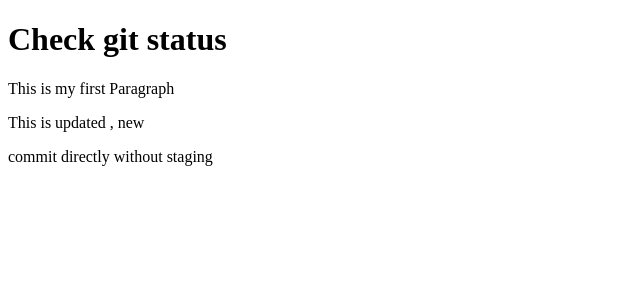
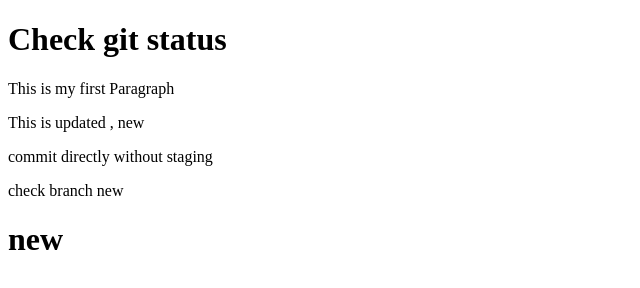
Before and after one commit to dubeybineet/hello-world, a plain HTML site: page index.html in a window 1280 px wide. Shown: the whole page, without its empty margins (0-640 px from the left). Drawn offline with Linux system fonts and the light colour scheme.

Commit message:
added some content

```diff
--- a/index.html
+++ b/index.html
@@ -10,6 +10,8 @@
 	<p>This is my first Paragraph</p>
 	<p>This is updated , new </p>
 	<p>commit directly without staging</p>
+	<p> check branch new </p>
+	<h1> new </h1>
 
 </body>
 </html>
```
